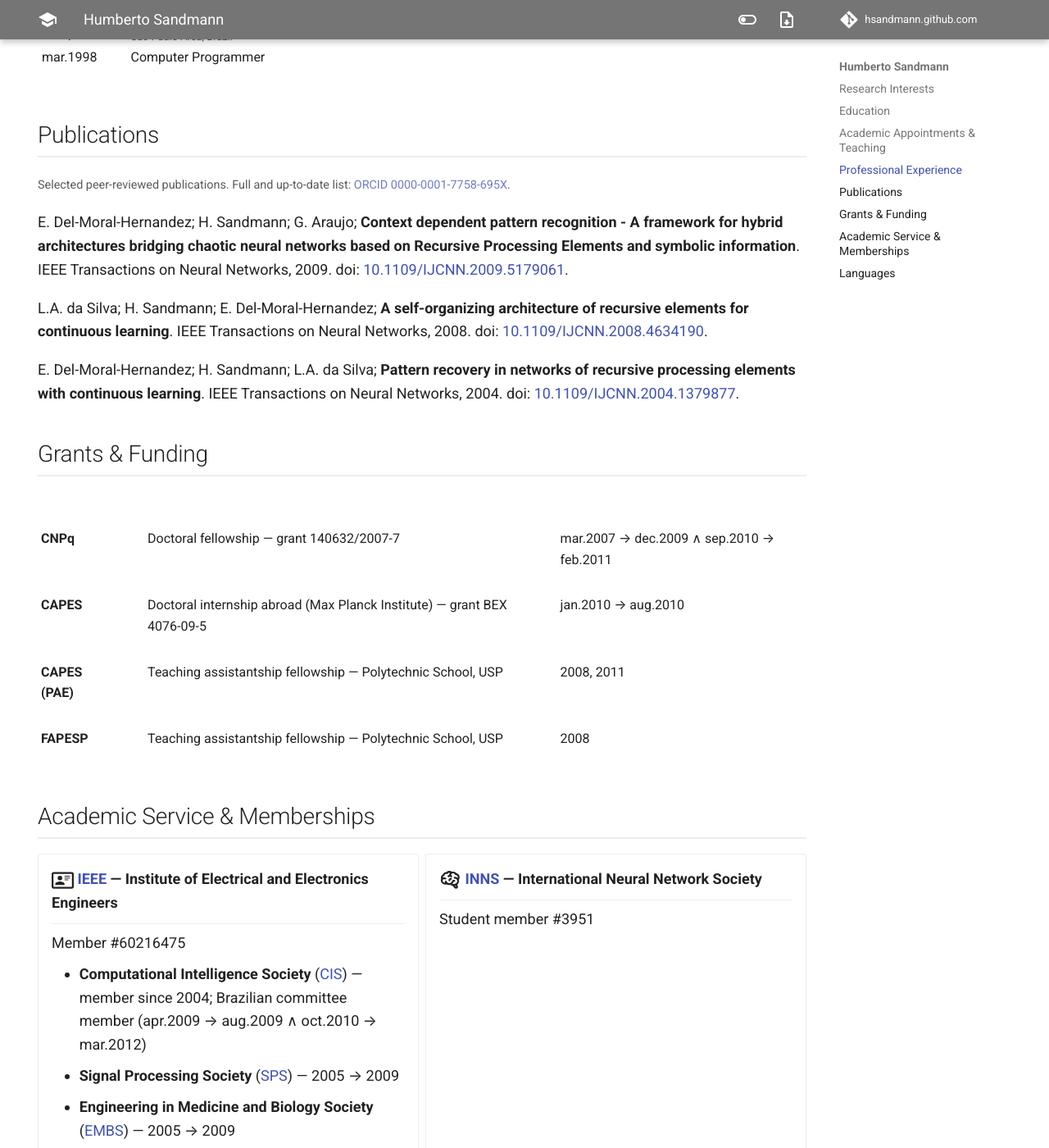
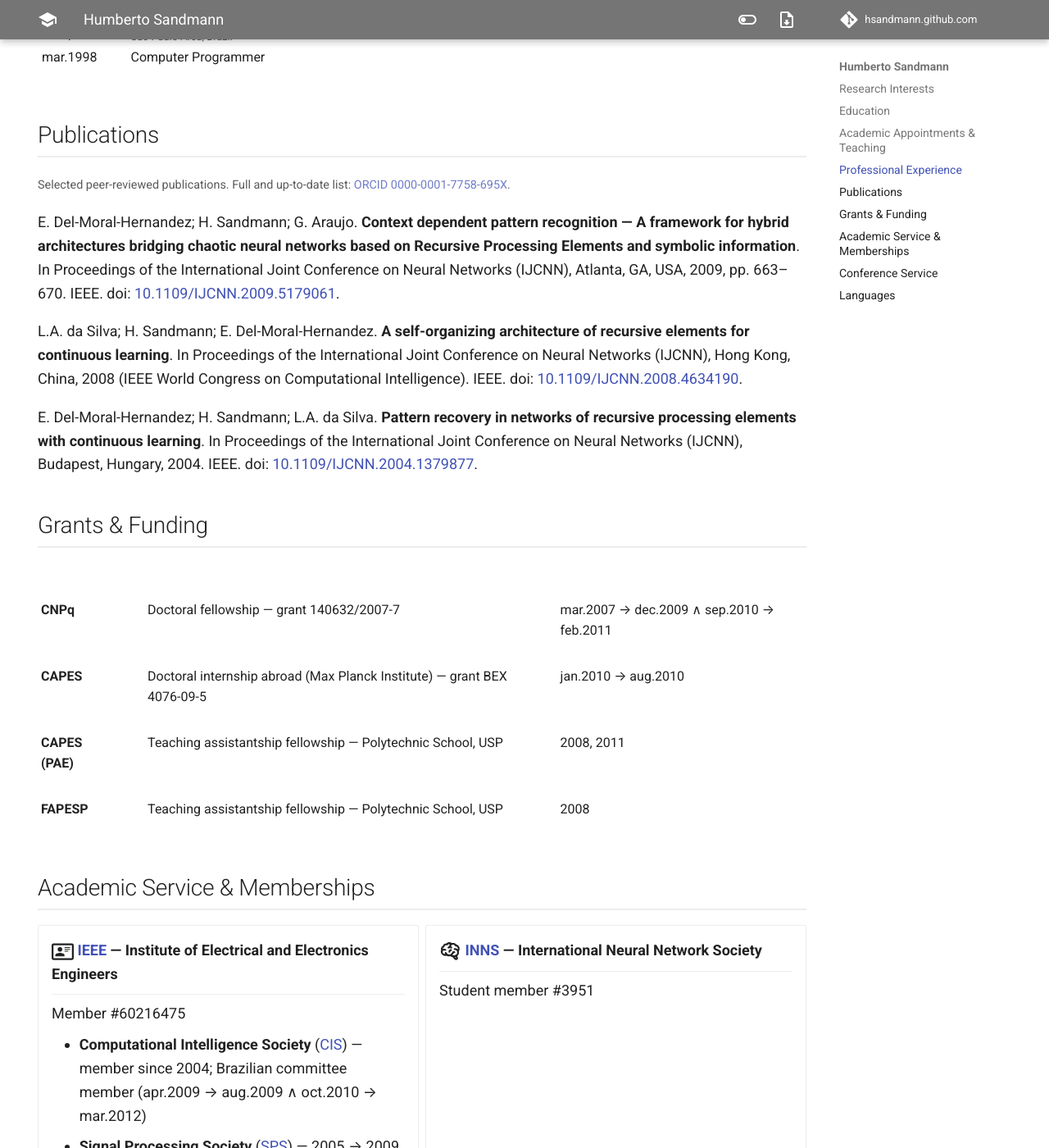
Before and after one commit to hsandmann/hsandmann.github.com, an MkDocs documentation site: the page built from docs/index.md, in a window 1280 px wide and 1400 px high, scrolled down 7952 px. Shown: the whole window at 82% size. Built offline with MkDocs 1.6.1 and Material for MkDocs 9.7.7, drawn with Linux system fonts in a browser that asks for light colours; comment, search, counter and statistics services are not loaded; some of the changed text lies outside the part shown.

Commit message:
Fix publication venues (IJCNN) and add IJCNN conference service
- Correct the three publications from "IEEE Transactions on Neural
  Networks" to their actual IJCNN proceedings venues (city/year, 2009
  pages), keeping the DOI links
- Add a Conference Service section listing IJCNN Program Committee /
  reviewer roles (2019, 2017, 2015), each linked to the original INNS
  program PDF

Co-Authored-By: Claude Opus 4.8 <noreply@anthropic.com>

```diff
--- a/docs/index.md
+++ b/docs/index.md
@@ -696,16 +696,16 @@ Synchronization of coupled oscillators
 <small>Selected peer-reviewed publications. Full and up-to-date list:
 <a href='https://orcid.org/0000-0001-7758-695X' target='_blank'>ORCID 0000-0001-7758-695X</a>.</small>
 
-E. Del-Moral-Hernandez; H. Sandmann; G. Araujo; **Context dependent pattern recognition - A framework for hybrid architectures bridging chaotic neural networks based on Recursive Processing Elements and symbolic information**.
-IEEE Transactions on Neural Networks, 2009.
+E. Del-Moral-Hernandez; H. Sandmann; G. Araujo. **Context dependent pattern recognition — A framework for hybrid architectures bridging chaotic neural networks based on Recursive Processing Elements and symbolic information**.
+In Proceedings of the International Joint Conference on Neural Networks (IJCNN), Atlanta, GA, USA, 2009, pp. 663–670. IEEE.
 doi: <a href='https://doi.org/10.1109/IJCNN.2009.5179061' target='_blank'>10.1109/IJCNN.2009.5179061</a>.
 
-L.A. da Silva; H. Sandmann; E. Del-Moral-Hernandez; **A self-organizing architecture of recursive elements for continuous learning**.
-IEEE Transactions on Neural Networks, 2008.
+L.A. da Silva; H. Sandmann; E. Del-Moral-Hernandez. **A self-organizing architecture of recursive elements for continuous learning**.
+In Proceedings of the International Joint Conference on Neural Networks (IJCNN), Hong Kong, China, 2008 (IEEE World Congress on Computational Intelligence). IEEE.
 doi: <a href='https://doi.org/10.1109/IJCNN.2008.4634190' target='_blank'>10.1109/IJCNN.2008.4634190</a>.
 
-E. Del-Moral-Hernandez; H. Sandmann; L.A. da Silva; **Pattern recovery in networks of recursive processing elements with continuous learning**.
-IEEE Transactions on Neural Networks, 2004.
+E. Del-Moral-Hernandez; H. Sandmann; L.A. da Silva. **Pattern recovery in networks of recursive processing elements with continuous learning**.
+In Proceedings of the International Joint Conference on Neural Networks (IJCNN), Budapest, Hungary, 2004. IEEE.
 doi: <a href='https://doi.org/10.1109/IJCNN.2004.1379877' target='_blank'>10.1109/IJCNN.2004.1379877</a>.
 
 ## Grants &amp; Funding
@@ -743,11 +743,15 @@ doi: <a href='https://doi.org/10.1109/IJCNN.2004.1379877' target='_blank'>10.110
 
 </div>
 
-<!-- TODO (Humberto): add peer-review / program-committee service here, e.g.
-## Peer Review & Committees
-- Reviewer for <journal/conference>, <years>
-- Program committee member, <event>, <year>
--->
+## Conference Service
+
+Program Committee member and reviewer for the **International Joint Conference on Neural Networks (IJCNN)** — the flagship conference of the <a href='https://www.inns.org/' target='_blank'>INNS</a> and the IEEE Computational Intelligence Society.
+
+| | | | |
+|---|:--|:--|:--|
+| **IJCNN 2019** | Program Committee &amp; Reviewer | Budapest, Hungary | <a href='https://www.inns.org/assets/docs/ijcnn2019-program-Jun29-largefont-v2%281%29.pdf' target='_blank'>program</a> |
+| **IJCNN 2017** | Program Committee &amp; Reviewer | Anchorage, AK, USA | <a href='https://www.inns.org/assets/docs/Program.pdf' target='_blank'>program</a> |
+| **IJCNN 2015** | Reviewer | Killarney, Ireland | <a href='https://www.inns.org/assets/docs/IJCNN%202015%20Program.pdf' target='_blank'>program</a> |
 
 <!-- TODO (Humberto): add an Awards & Honors section once you have entries, e.g.
 ## Awards & Honors
```
